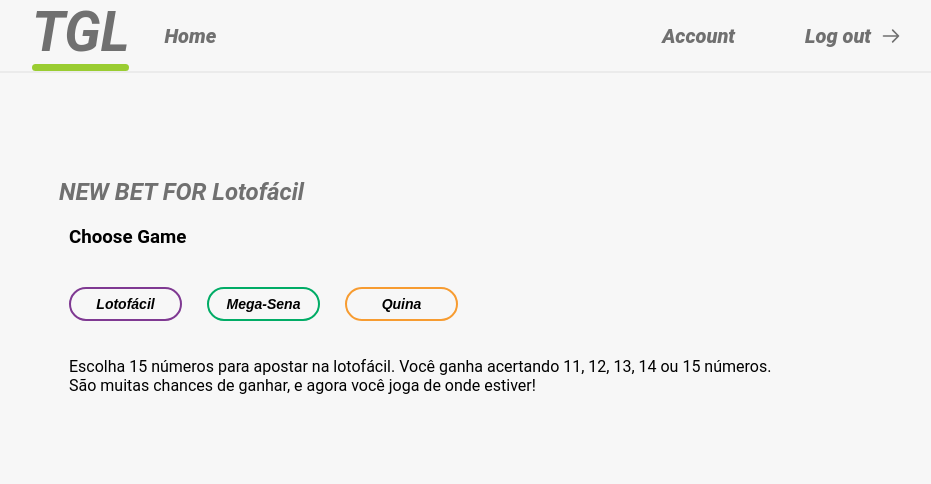
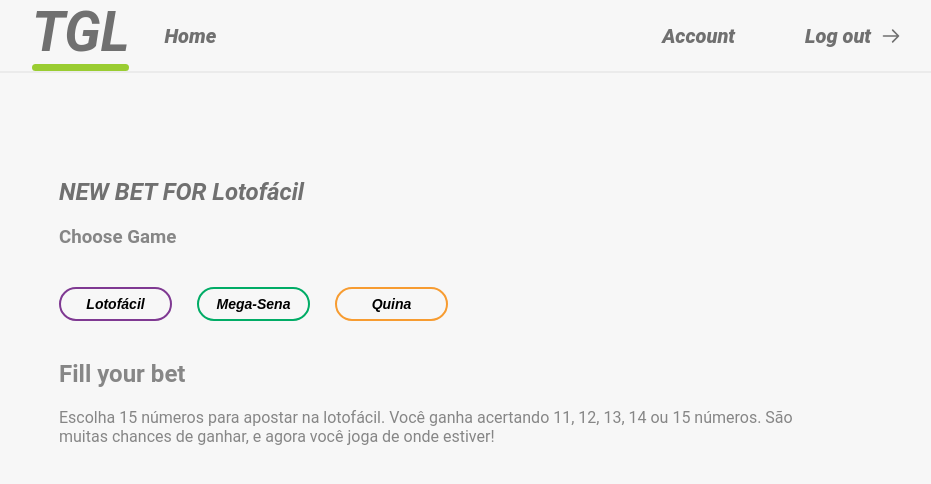
Before and after one commit to Wesleyss071299/ReactksProva, a React (Create React App) app: page / in a window 1280 px wide. Shown: the top 484 px of the page, without its empty margins (156-1087 px from the left). Built offline with nearby package versions, Linux system fonts and the light colour scheme.

Commit message:
refactor: Description component

```diff
--- a/src/Pages/NewGame/index.tsx
+++ b/src/Pages/NewGame/index.tsx
@@ -1,10 +1,13 @@
 import React,  { MouseEvent, useEffect, useState} from 'react';
+import {BetContainer, GameContainer, GameInfoContainer} from './styles'
 
+// Redux
+import {fetchGameData} from '../../store/game-actions';
 import { useAppSelector, useAppDispatch } from '../../store/hooks';
-import {fetchGameData} from '../../store/game-actions';
-import {BetContainer, GameContainer, GameInfoContainer} from './styles'
+// Components
+import GameDescription from '../../components/GameDescription';
 import ButtonsGameType from '../../components/ButtonsGameType';
-
+// Interfaces
 import { Types } from '../../interfaces/game-interfaces'
 
 
@@ -37,7 +40,10 @@ const NewGame: React.FC = () => {
                 <GameInfoContainer>
                     <h3>Choose Game</h3>
                     <ButtonsGameType onSetGameType={setGameType}/>
-                    <p>{currentGame?.description}</p>
+                </GameInfoContainer>
+
+                <GameInfoContainer>
+                    <GameDescription description={currentGame?.description}/>
                 </GameInfoContainer>
             </GameContainer>
         </BetContainer>
--- a/src/Pages/NewGame/styles.ts
+++ b/src/Pages/NewGame/styles.ts
@@ -23,5 +23,4 @@ export const GameContainer = styled.section`
 
 export const GameInfoContainer = styled.div`
 	max-width: 750px;
-	padding: 0 10px;
 `;
--- /dev/null
+++ b/src/components/GameDescription/index.tsx
@@ -0,0 +1,12 @@
+import React from 'react';
+
+const GameDescription: React.FC<{description: string}> = (props) => {
+    return(
+        <>
+            <h2>Fill your bet</h2>
+            <p>{props.description}</p>
+        </>
+    )
+}
+
+export default GameDescription;
--- a/src/index.css
+++ b/src/index.css
@@ -5,6 +5,7 @@ body {
     sans-serif;
   -webkit-font-smoothing: antialiased;
   -moz-osx-font-smoothing: grayscale;
+  color: #868686;
 }
 
 code {
```
